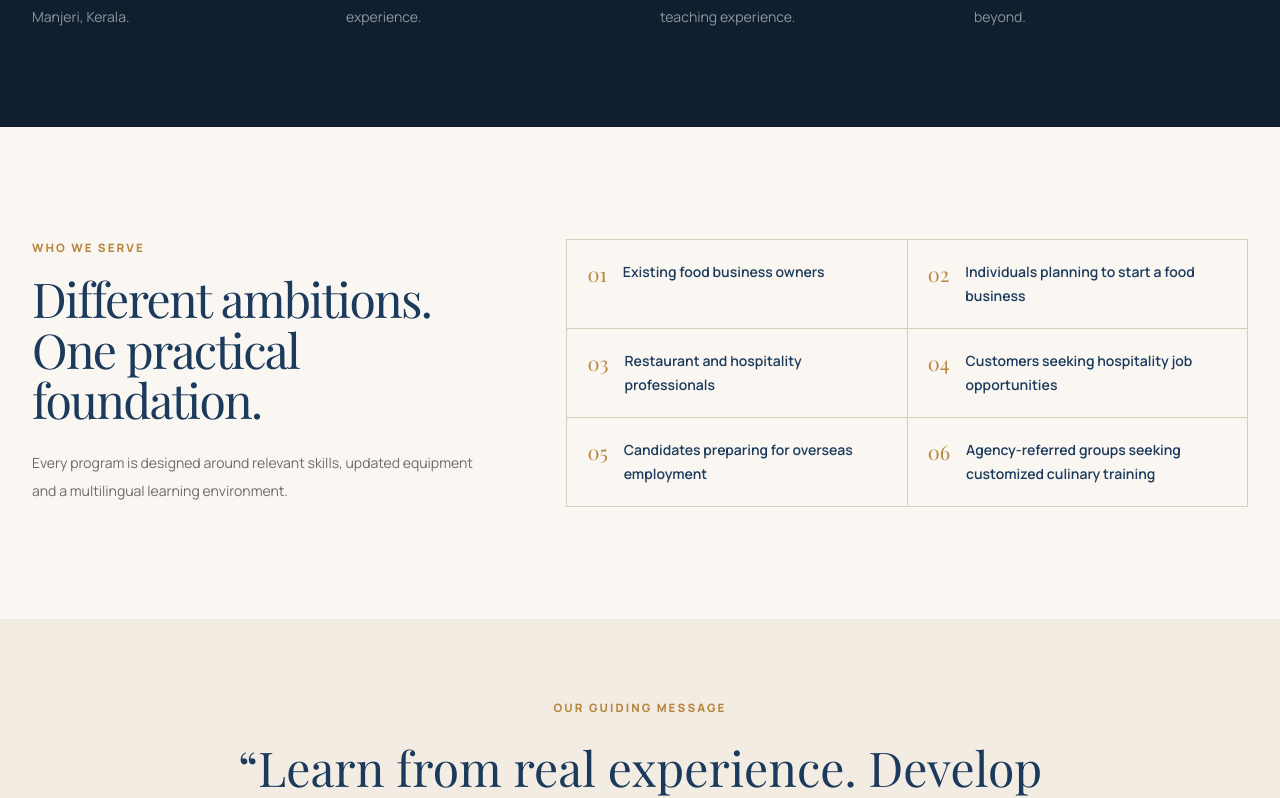
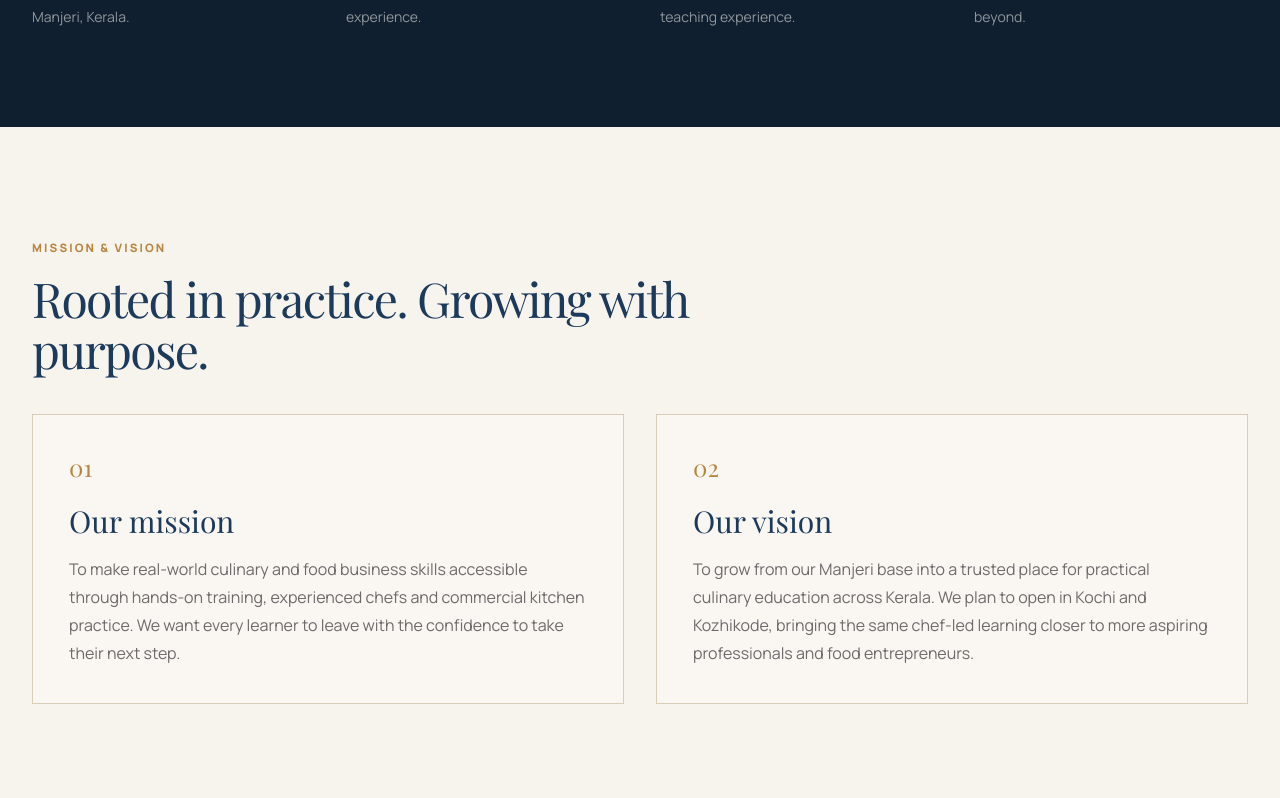
Before and after one commit to entrainaccademy/Culinary-academy, a Next.js app: page /about in a window 1280 px wide. Shown: the part 1546-2344 px from the top of the page. Built offline with nearby package versions, Linux system fonts and the light colour scheme; a web font is replaced by a local one.

Commit message:
added our mission and vision, removed call us button on nav

```diff
--- a/app/about/page.js
+++ b/app/about/page.js
@@ -77,6 +77,27 @@ export default function AboutPage() {
         </div>
       </section>
 
+      <section className="bg-[#f7f3ed] py-20 md:py-28">
+        <div className="container-shell">
+          <Reveal className="max-w-3xl">
+            <p className="eyebrow">Mission & vision</p>
+            <h2 className="display-title mt-4 text-3xl md:text-5xl">Rooted in practice. Growing with purpose.</h2>
+          </Reveal>
+          <div className="mt-10 grid gap-6 md:grid-cols-2 lg:gap-8">
+            <Reveal className="border border-border-subtle bg-background p-7 sm:p-9">
+              <span className="font-serif text-2xl text-accent">01</span>
+              <h3 className="mt-5 font-serif text-3xl text-primary">Our mission</h3>
+              <p className="mt-4 text-sm leading-7 text-muted md:text-base">To make real-world culinary and food business skills accessible through hands-on training, experienced chefs and commercial kitchen practice. We want every learner to leave with the confidence to take their next step.</p>
+            </Reveal>
+            <Reveal delay={0.08} className="border border-border-subtle bg-background p-7 sm:p-9">
+              <span className="font-serif text-2xl text-accent">02</span>
+              <h3 className="mt-5 font-serif text-3xl text-primary">Our vision</h3>
+              <p className="mt-4 text-sm leading-7 text-muted md:text-base">To grow from our Manjeri base into a trusted place for practical culinary education across Kerala. We plan to open in Kochi and Kozhikode, bringing the same chef-led learning closer to more aspiring professionals and food entrepreneurs.</p>
+            </Reveal>
+          </div>
+        </div>
+      </section>
+
       <section className="py-20 md:py-28">
         <div className="container-shell grid gap-12 lg:grid-cols-[.8fr_1.2fr] lg:gap-20">
           <Reveal><p className="eyebrow">Who we serve</p><h2 className="display-title mt-4 text-3xl md:text-5xl">Different ambitions. One practical foundation.</h2><p className="mt-6 text-sm leading-7 text-muted">Every program is designed around relevant skills, updated equipment and a multilingual learning environment.</p></Reveal>
--- a/components/site-shell.js
+++ b/components/site-shell.js
@@ -60,7 +60,6 @@ export function Navbar() {
               <Link key={label} href={href} className="text-[0.78rem] font-bold text-primary/75 transition-colors hover:text-accent">{label}</Link>
             )
           ))}
-          <Link href={callLink} className={buttonVariants()} aria-label={`Call us at ${phoneDisplay}`}><Phone className="size-4" /> <span className="xl:hidden">Call Us</span><span className="hidden xl:inline">{phoneDisplay}</span></Link>
         </div>
         <button className="grid size-11 place-items-center text-primary lg:hidden" onClick={() => setOpen((value) => !value)} aria-label={open ? "Close menu" : "Open menu"} aria-expanded={open}>
           {open ? <X /> : <Menu />}
```
